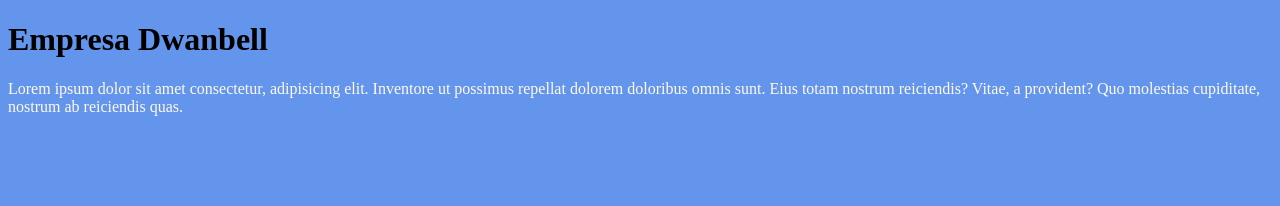
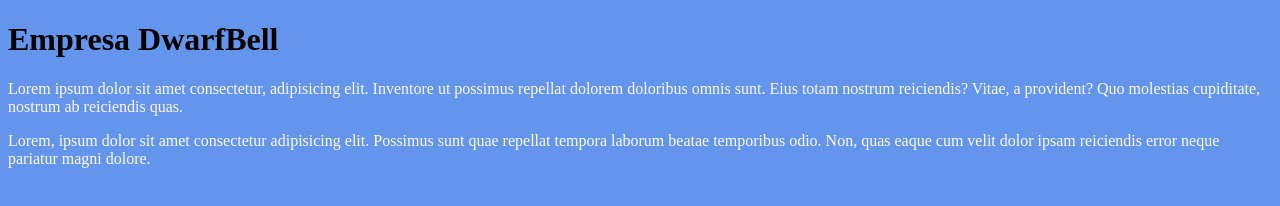
Before and after one commit to AguiarIgor/Aula-LP2-Estudo-Git, a plain HTML site: page index.html in a window 1280 px wide. Drawn offline with Linux system fonts and the light colour scheme.

Commit message:
Parágrafo Adicionado a Home Page

```diff
--- a/index.html
+++ b/index.html
@@ -4,12 +4,14 @@
     <meta charset="UTF-8">
     <meta http-equiv="X-UA-Compatible" content="IE=edge">
     <meta name="viewport" content="width=device-width, initial-scale=1.0">
-    <title>Dwanbell</title>
+    <title>DwarfBell</title>
     <link rel="stylesheet" href="/CSS/style.css">
 </head>
 <body>
-    <h1>Empresa Dwanbell</h1>
+    <h1>Empresa DwarfBell</h1>
     <p>Lorem ipsum dolor sit amet consectetur, adipisicing elit. Inventore ut possimus repellat dolorem doloribus omnis sunt. Eius totam nostrum reiciendis? Vitae, a provident? Quo molestias cupiditate, nostrum ab reiciendis quas.</p>
+
+    <p>Lorem, ipsum dolor sit amet consectetur adipisicing elit. Possimus sunt quae repellat tempora laborum beatae temporibus odio. Non, quas eaque cum velit dolor ipsam reiciendis error neque pariatur magni dolore.</p>
 
 </body>
 </html>
```
